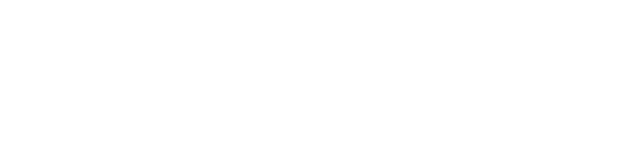
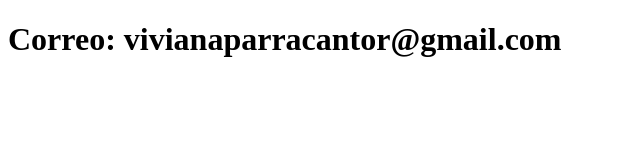
Before and after one commit to Viviana137/sistema-de-registro, a plain HTML site: page contacto.html in a window 1280 px wide. Shown: the whole page, without its empty margins (0-640 px from the left). Drawn offline with Linux system fonts and the light colour scheme.

Commit message:
actualiza el contacto

```diff
--- a/contacto.html
+++ b/contacto.html
@@ -6,6 +6,6 @@
     <title>Contacto</title>
 </head>
 <body>
-    <script src="apps.js"></script>
+    <h1>Correo: vivianaparracantor@gmail.com</h1>
 </body>
 </html>
```
